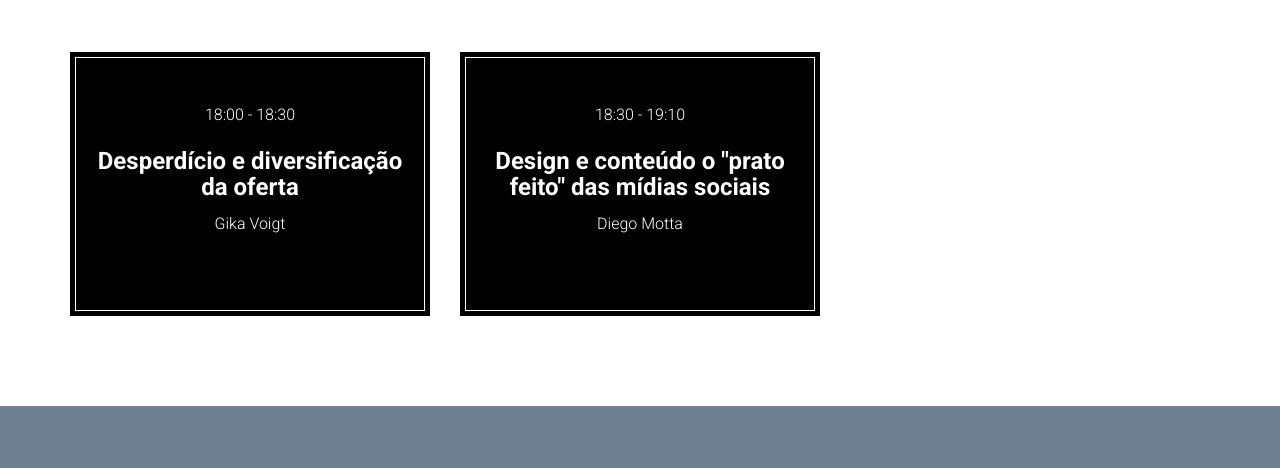
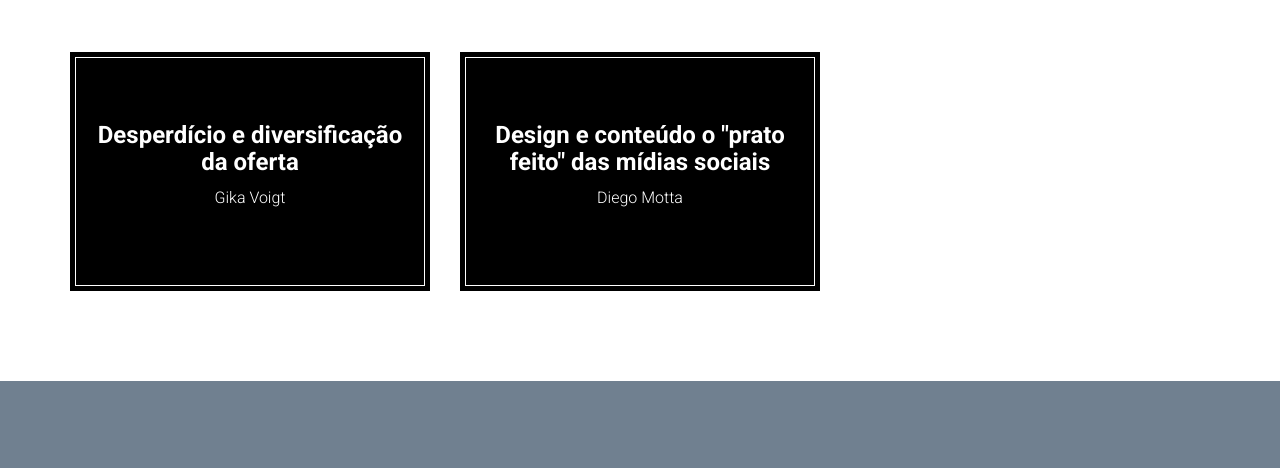
Before and after one commit to PetrusStarken/papo-de-conexao, a plain HTML site: page site/index.html in a window 1280 px wide. Shown: the part 2820-3288 px from the top of the page. Drawn offline with nearby package versions, Linux system fonts and the light colour scheme; some packages are replaced by stand-ins of ours; a script that the page names is missing; files whose address does not match are found by name.

Commit message:
agenda retirar horarios

```diff
--- a/site/index.html
+++ b/site/index.html
@@ -236,18 +236,18 @@
             <div class="row">
                 <div class="col-md-4 col-sm-6">
                   <div class="schedule-box">
-                      <div class="time">
+                      <!--<div class="time">
                           <time datetime="18:00">18:00</time> - <time datetime="18:30">18:30</time>
-                      </div>
+                      </div>-->
                       <h3>Desperdício e diversificação da oferta</h3>
                       <p>Gika Voigt</p>
                   </div>
                 </div>
                 <div class="col-md-4 col-sm-6">
                     <div class="schedule-box">
-                        <div class="time">
+                        <!--<div class="time">
                             <time datetime="18:30">18:30</time> - <time datetime="19:10">19:10</time>
-                        </div>
+                        </div>-->
                         <h3>Design e conteúdo o "prato feito" das mídias sociais</h3>
                         <p>Diego Motta</p>
                     </div>
```
